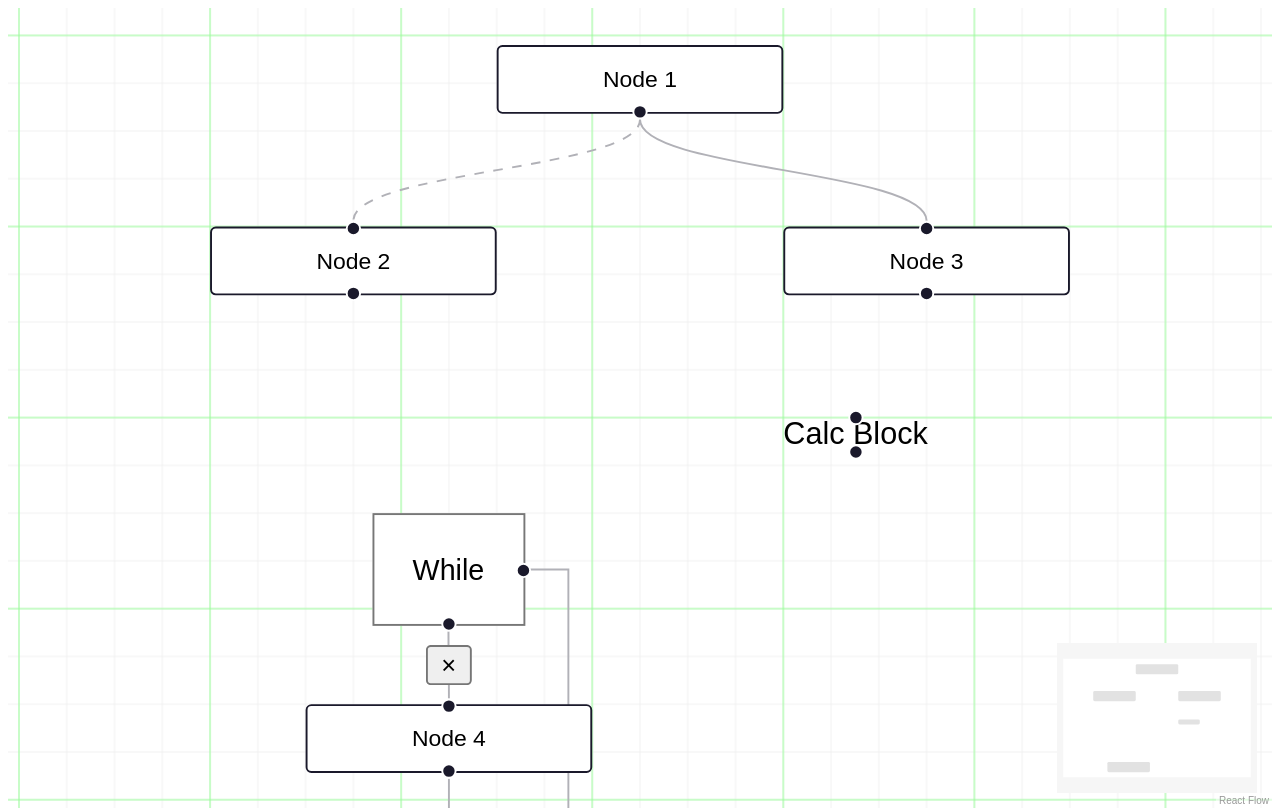
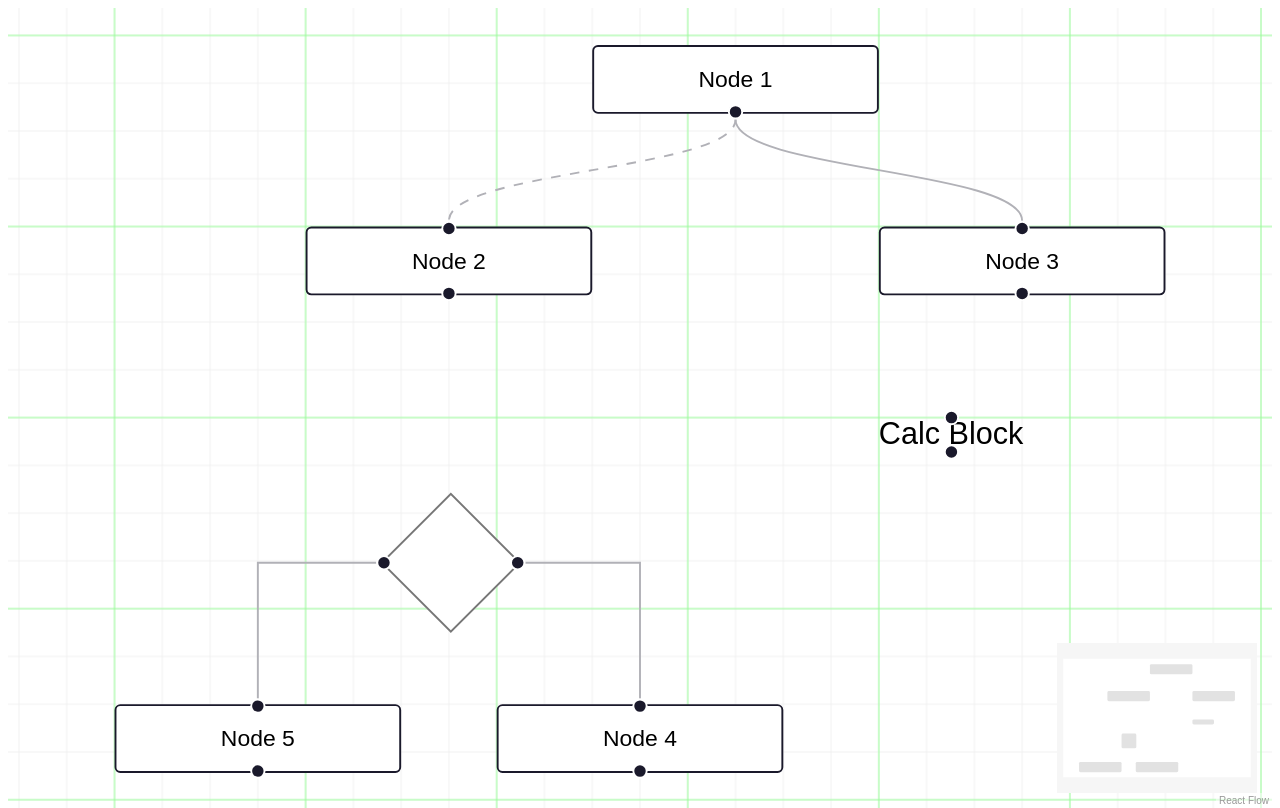
Before and after one commit to shabalin-AA/algorithm-visualizer, a React (Create React App) app in the folder visualizer/: page / in a window 1280 px wide. Built offline with nearby package versions, Linux system fonts and the light colour scheme.

Commit message:
add Rhomb

```diff
--- a/visualizer/src/CustomNodeBlock.tsx
+++ b/visualizer/src/CustomNodeBlock.tsx
@@ -1,15 +1,24 @@
-import { Handle, Node, NodeResizer, Position, NodeProps} from "@xyflow/react";
+import { Handle, Node, Position, NodeProps} from "@xyflow/react";
 import "./styles.css"
 
-type Vlo = Node<{label: string}>;
+type Text = Node<{label: string}>;
 
-function NodeCustomPoints ({data}: NodeProps<Vlo>) {
+function NodeCustomPoints ({data}: NodeProps<Text>) {
   return (
     <div>
-        <Handle type="source" position={Position.Bottom} />
-        <div style={{ padding: 10 }}>{data.label}</div>
-        <Handle type="target" position={Position.Right} />
-    </div>
+        <div style={{
+          width: "50px",
+          height: "50px",
+          background: '#fff',
+          border: '1px solid #777',
+          transform: "rotate(45deg)",
+          }}>
+        </div>
+        <div>
+            <Handle type="source" id="No" position={Position.Right} style={{right: -9}}/>
+            <Handle type="source" id="Yes" position={Position.Left} style={{left: -9}}/>
+        </div>
+      </div>
   );
 };
 
--- a/visualizer/src/Flow.tsx
+++ b/visualizer/src/Flow.tsx
@@ -21,6 +21,7 @@ import "@xyflow/react/dist/style.css";
 import NodeCustomPoints from "./CustomNodeBlock";
 import ButtonEdge from './ButtonEdge';
 
+
 // const panOnDrag = [1, 2];
 
 const initialNodes: Node[] = [
@@ -42,25 +43,18 @@ const initialNodes: Node[] = [
   {
     id: "5",
     type: "NodeCustomPoints",
-    data: { label: "While" },
-    position: { x: 185, y: 250 },
-    style: {
-      background: '#fff',
-      border: '1px solid #777',
-      fontSize: 15,
-      padding: 10,
-    },
+    data: { label: "If" },
+    position: { x: 150, y: 250 },
   },
-  { id: "6", data: { label: "Node 4" }, position: { x: 150, y: 350 } },
-
-
+  { id: "6", data: { label: "Node 4" }, position: { x: 200, y: 350 } },
+  { id: "7", data: { label: "Node 5" }, position: { x: 0, y: 350 } },
 ];
 
 const initialEdges: Edge[] = [
   { id: "e1-2", source: "1", target: "2", animated: true },
   { id: "e1-3", source: "1", target: "3" },
-  { id: "e5-6", source: "5", target: "6", type: 'buttonedge'},
-  { id: "e6-5", source: "6", target: "5", type: 'step',}
+  { id: "e5-6", source: "5", target: "6", sourceHandle: "No", type: 'step'},
+  { id: "e5-7", source: "5", target: "7", sourceHandle: "Yes", type: 'step'},
 ];
 
 const nodeTypes = {
```
Also changed, not shown: visualizer/src/styles.css (line endings or trailing spaces).
